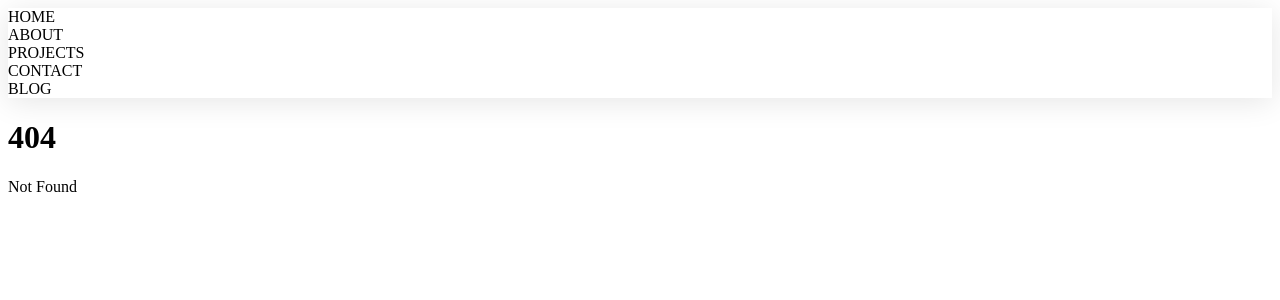
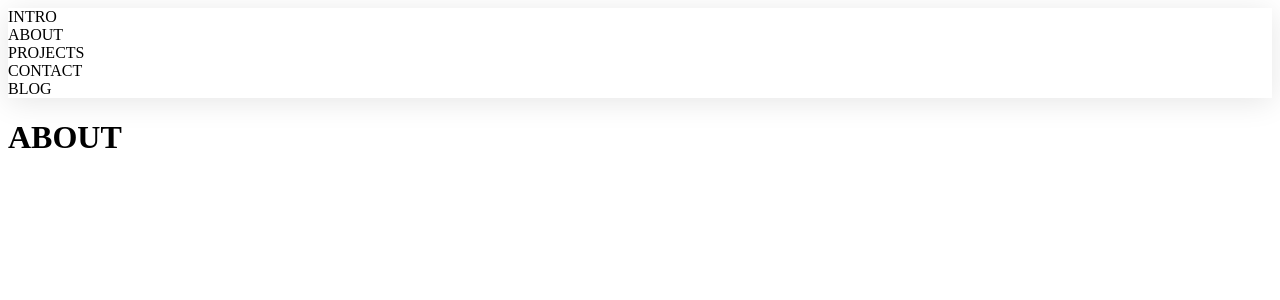
Before and after one commit to charlesalaras/new-portfolio, a SvelteKit app: page /about in a window 1280 px wide. Before the commit this address had no page. Shown: the top 300 px of the page. Built offline with nearby package versions, Linux system fonts and the light colour scheme.

Commit message:
Update file structure + transitions

```diff
--- /dev/null
+++ b/src/lib/Nav.svelte
@@ -0,0 +1,20 @@
+<script>
+	import { goto } from '$app/navigation';
+    let hovered = false
+
+</script>
+
+<div class="navbar">
+    <div on:click={() => { goto('/') }}>INTRO</div>
+    <div on:click={() => { goto('/about') }}>ABOUT</div>
+    <div on:click={() => { goto('/projects') }}>PROJECTS</div>
+    <div on:click={() => { goto('/contact') }}>CONTACT</div>
+    <div on:click={() => { goto('/blog') }}>BLOG</div>
+</div>
+
+<style>
+    .navbar {
+        box-shadow: 0 4px 30px rgba(0, 0, 0, 0.1);
+        backdrop-filter: blur(15px);
+    }
+</style>
--- a/src/lib/NavBar.svelte
+++ /dev/null
@@ -1,19 +0,0 @@
-<script>
-    let page = "home"
-    let hovered = false
-</script>
-
-<div class="navbar">
-    <div>HOME</div>
-    <div>ABOUT</div>
-    <div>PROJECTS</div>
-    <div>CONTACT</div>
-    <div>BLOG</div>
-</div>
-
-<style>
-    .navbar {
-        box-shadow: 0 4px 30px rgba(0, 0, 0, 0.1);
-        backdrop-filter: blur(15px);
-    }
-</style>
--- /dev/null
+++ b/src/routes/(main)/+layout.svelte
@@ -0,0 +1,19 @@
+<script>
+	import { fade } from 'svelte/transition'
+	import Nav from '../../lib/Nav.svelte'
+
+	export let data
+</script>
+
+<Nav />
+{#key data.pathname}
+<div class="app"
+	in:fade={{ duration: 300, delay: 400 }}
+	out:fade={{ duration: 300 }}
+>
+
+    <main>
+        <slot />
+    </main>
+</div>
+{/key}
--- /dev/null
+++ b/src/routes/(main)/+layout.ts
@@ -0,0 +1,7 @@
+export const load = ({ url } : { url: URL}) => {
+	const { pathname } = url
+
+	return {
+		pathname
+	}
+}
--- a/src/routes/+page.svelte
+++ b/src/routes/(main)/+page.svelte
@@ -1,2 +1,2 @@
-<h1>Welcome to SvelteKit</h1>
+<h1>Welcome to SvelteKit - Home</h1>
 <p>Visit <a href="https://kit.svelte.dev">kit.svelte.dev</a> to read the documentation</p>
--- /dev/null
+++ b/src/routes/(main)/about/+page.svelte
@@ -0,0 +1 @@
+<h1>ABOUT</h1>
--- /dev/null
+++ b/src/routes/(main)/contact/+page.svelte
@@ -0,0 +1 @@
+<h1>Contact</h1>
--- /dev/null
+++ b/src/routes/(main)/projects/+page.svelte
@@ -0,0 +1 @@
+<h1>Projects</h1>
--- a/src/routes/+layout.svelte
+++ /dev/null
@@ -1,11 +0,0 @@
-<script>
-    import NavBar from '../lib/NavBar.svelte';
-</script>
-
-<div class="app">
-    <NavBar />
-
-    <main>
-        <slot />
-    </main>
-</div>
--- /dev/null
+++ b/src/routes/blog/+page.svelte
@@ -0,0 +1 @@
+<h1>Blog</h1>
```
Also changed, not shown: package.json (+12 -12 lines).
